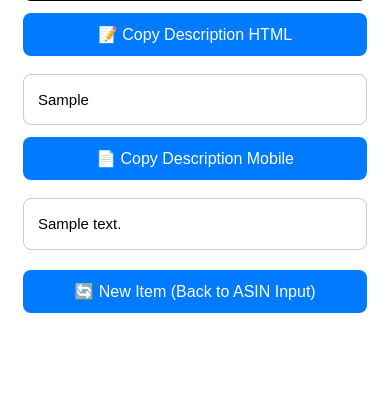
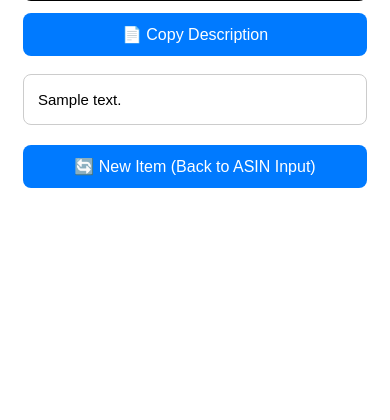
Before and after one commit to kacpermielewczyk96-source/amazon_to_ebay, a Flask app: template templates/result.html in a window 390 px wide. Shown: the part 356-776 px from the top of the page. Run offline with Flask 3, Linux system fonts and the light colour scheme; the template is opened without the code that fills it: most values are stand-ins (such as "Sample title", 1, 10 or a date in 2020).

Commit message:
Remove HTML description, keep mobile text only

```diff
--- a/app.py
+++ b/app.py
@@ -156,7 +156,6 @@ def scrape():
     url = request.form.get("url", "").strip()
     data = fetch_amazon(url)
 
-    listing_html = generate_listing_html(data["title"], data["meta"], data["bullets"])
     listing_text = generate_listing_text(data["title"], data["meta"], data["bullets"])
 
     return render_template(
@@ -164,7 +163,6 @@ def scrape():
         title80=truncate_title_80(data["title"]),
         full_title=data["title"],
         images=data["images"],
-        listing_html=listing_html,
         listing_text=listing_text  # ✅ <- teraz jest przekazywany
     )
 
--- a/templates/result.html
+++ b/templates/result.html
@@ -78,13 +78,11 @@
         <button type="submit" class="btn download-btn">📦 Download Selected Images (.ZIP)</button>
     </form>
 
-    <!-- HTML description -->
-    <button class="btn" onclick="copyHTML()">📝 Copy Description HTML</button>
-    <div id="desc-box">{{ listing_html | safe }}</div>
+
 
     <!-- ✅ PLAIN TEXT DESCRIPTION FOR MOBILE -->
     <button class="btn" onclick="copyText(document.getElementById('plain-desc').innerText)">
-        📄 Copy Description Mobile
+        📄 Copy Description
     </button>
 
     <div id="plain-desc">{{ listing_text }}</div>
```
